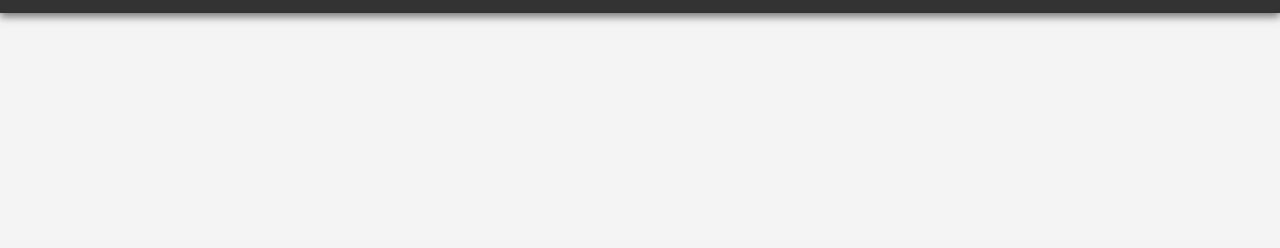
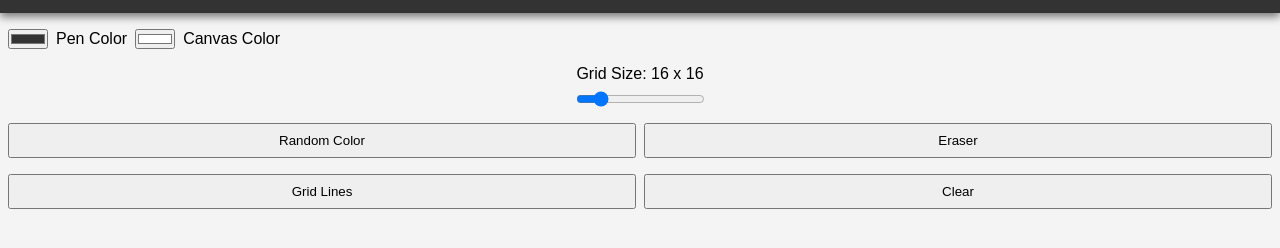
Before and after one commit to karolistech/etch-a-sketch, a website built with Vite: page index.html in a window 1280 px wide. Shown: the part 56-304 px from the top of the page. Built offline with nearby package versions, Linux system fonts and the light colour scheme.

Commit message:
feat: add canvas control panel

```diff
--- a/index.html
+++ b/index.html
@@ -12,5 +12,35 @@
     <header class="header">
       <h1 class="header__title">Etch A Sketch</h1>
     </header>
+
+    <main class="main">
+      <div class="controls">
+        <div class="controls__row">
+          <div class="controls__color">
+            <input type="color" id="pen-color" class="controls__input--color" value="#333333">
+            <label for="pen-color">Pen Color</label>
+          </div>
+          <div class="controls__color">
+            <input type="color" id="canvas-color" class="controls__input--color" value="#ffffff">
+            <label for="canvas-color">Canvas Color</label>
+          </div>
+        </div>
+
+        <div class="controls__row controls__row--grid-size">
+          <label for="grid-size">Grid Size: 16 x 16</label>
+          <input type="range" id="grid-size" class="controls__input--grid-size" min="1" max="100" value="16">
+        </div>
+
+        <div class="controls__row">
+          <button class="controls__btn controls__btn--randomize">Random Color</button>
+          <button class="controls__btn controls__btn--erase">Eraser</button>
+        </div>
+
+        <div class="controls__row">
+          <button class="controls__btn controls__btn--grid-lines">Grid Lines</button>
+          <button class="controls__btn controls__btn--clear">Clear</button>
+        </div>
+      </div>
+    </main>
   </body>
 </html>
--- a/src/style.css
+++ b/src/style.css
@@ -19,3 +19,39 @@ body {
   text-align: center;
   color: #fff;
 }
+
+.main {
+  padding: 1rem 0.5rem;
+}
+
+.controls {
+  display: flex;
+  flex-direction: column;
+  gap: 1rem;
+}
+
+.controls__row {
+  display: flex;
+  gap: 0.5rem;
+}
+
+.controls__color {
+  display: flex;
+  align-items: center;
+  gap: 0.5rem;
+}
+
+.controls__input--color {
+  width: 40px;
+  height: 20px;
+}
+
+.controls__row--grid-size {
+  flex-direction: column;
+  align-items: center;
+}
+
+.controls__btn {
+  flex: 1;
+  padding-block: 0.5rem;
+}
```
